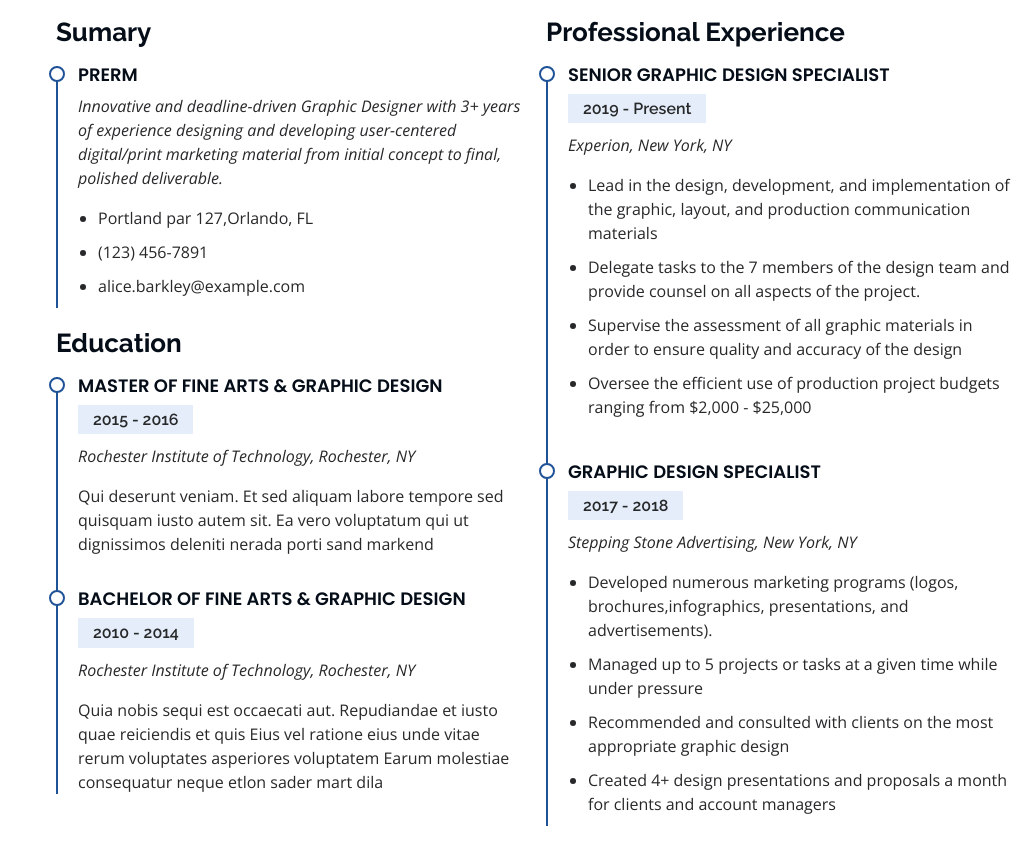
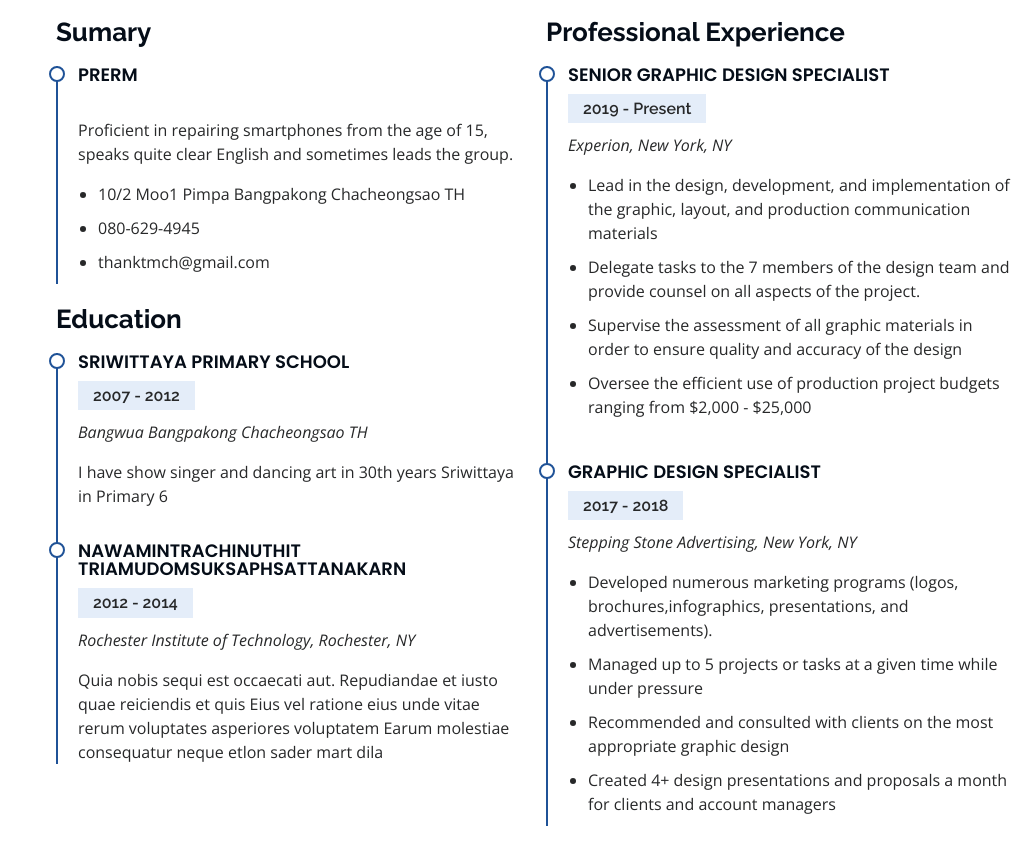
Before and after one commit to Shihaida/Portfolio1, a plain HTML site: page index.html in a window 1280 px wide. Shown: the part 2693-3545 px from the top of the page, without its empty margins (256-1280 px from the left). Drawn offline with nearby package versions, Linux system fonts and the light colour scheme.

Commit message:
Add files via upload

```diff
--- a/index.html
+++ b/index.html
@@ -252,24 +252,27 @@
             <h3 class="resume-title">Sumary</h3>
             <div class="resume-item pb-0">
               <h4>Prerm</h4>
-              <p><em>Innovative and deadline-driven Graphic Designer with 3+ years of experience designing and developing user-centered digital/print marketing material from initial concept to final, polished deliverable.</em></p>
+              <p><br>
+              Proficient in repairing smartphones from the age of 15, speaks quite clear English and sometimes leads the group.</p>
               <ul>
-                <li>Portland par 127,Orlando, FL</li>
-                <li>(123) 456-7891</li>
-                <li>alice.barkley@example.com</li>
+                <li>10/2 Moo1 Pimpa Bangpakong Chacheongsao TH</li>
+                <li>080-629-4945</li>
+                <li>thanktmch@gmail.com</li>
               </ul>
             </div>
 
             <h3 class="resume-title">Education</h3>
             <div class="resume-item">
-              <h4>Master of Fine Arts &amp; Graphic Design</h4>
-              <h5>2015 - 2016</h5>
-              <p><em>Rochester Institute of Technology, Rochester, NY</em></p>
-              <p>Qui deserunt veniam. Et sed aliquam labore tempore sed quisquam iusto autem sit. Ea vero voluptatum qui ut dignissimos deleniti nerada porti sand markend</p>
+              <h4>Sriwittaya primary school</h4>
+              <h5>2007 - 2012</h5>
+              <p><em>Bangwua Bangpakong Chacheongsao TH</em></p>
+              <blockquote>
+                <p>I have show singer and dancing art in 30th years Sriwittaya in Primary 6</p>
+              </blockquote>
             </div>
             <div class="resume-item">
-              <h4>Bachelor of Fine Arts &amp; Graphic Design</h4>
-              <h5>2010 - 2014</h5>
+              <h4>Nawamintrachinuthit Triamudomsuksaphsattanakarn </h4>
+              <h5>2012 - 2014</h5>
               <p><em>Rochester Institute of Technology, Rochester, NY</em></p>
               <p>Quia nobis sequi est occaecati aut. Repudiandae et iusto quae reiciendis et quis Eius vel ratione eius unde vitae rerum voluptates asperiores voluptatem Earum molestiae consequatur neque etlon sader mart dila</p>
             </div>
```
